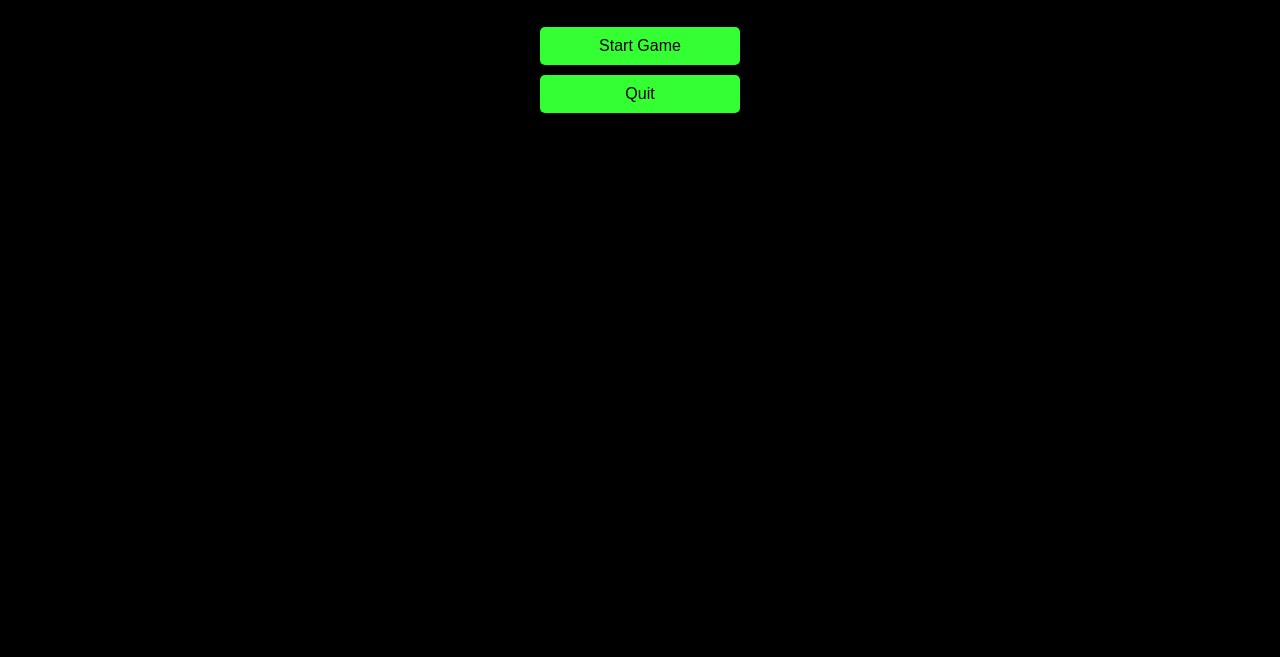
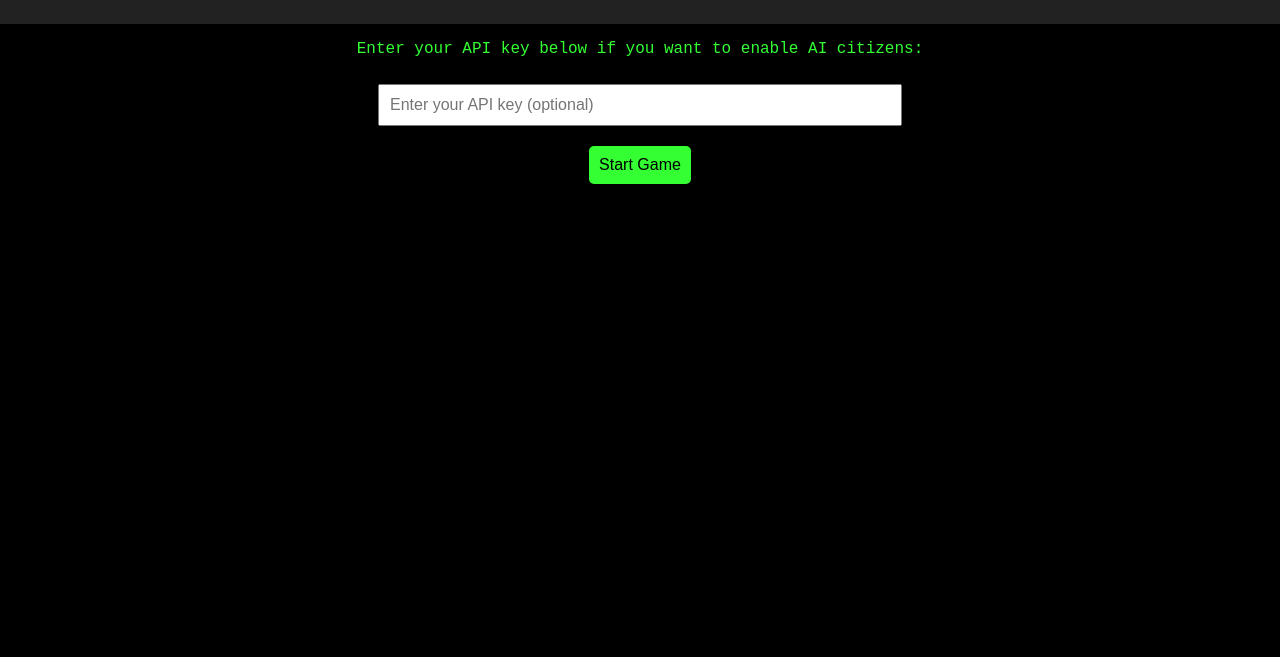
Before and after one commit to User2l1/CommunismSimulator, a plain HTML site: page index.html in a window 1280 px wide. Shown: the part 143-800 px from the top of the page. Drawn offline with Linux system fonts and the light colour scheme.

Commit message:
Update index.html

```diff
--- a/index.html
+++ b/index.html
@@ -5,7 +5,6 @@
   <meta name="viewport" content="width=device-width, initial-scale=1.0">
   <title>Communism Simulator - Main Menu</title>
   <style>
-    /* General Styles */
     body {
       font-family: 'Press Start 2P', monospace;
       background-color: black;
@@ -18,25 +17,27 @@
       background: #222;
       padding: 20px;
     }
-    h1 {
+    h1, h2 {
       color: #ff0000;
     }
-    .menu {
-      margin-top: 50px;
+    input[type="text"] {
+      font-size: 16px;
+      padding: 10px;
+      margin: 10px 0;
+      width: 80%;
+      max-width: 500px;
     }
-    .menu button {
-      display: block;
-      margin: 10px auto;
-      padding: 10px 20px;
+    button {
+      margin: 10px;
+      padding: 10px;
       font-size: 16px;
       background-color: #33ff33;
       color: black;
       border: none;
       border-radius: 5px;
       cursor: pointer;
-      width: 200px;
     }
-    .menu button:hover {
+    button:hover {
       background-color: #ff0000;
       color: white;
     }
@@ -45,23 +46,28 @@
 <body>
   <header>
     <h1>Communism Simulator</h1>
+    <h2>Main Menu</h2>
   </header>
-  <main class="menu">
+  <main>
+    <p>Enter your API key below if you want to enable AI citizens:</p>
+    <input id="api-key-input" type="text" placeholder="Enter your API key (optional)">
+    <br>
     <button onclick="startGame()">Start Game</button>
-    <button onclick="quitGame()">Quit</button>
   </main>
   <script>
     function startGame() {
+      // Retrieve the API key
+      const apiKey = document.getElementById("api-key-input").value.trim();
+      if (apiKey) {
+        // Store the API key in localStorage
+        localStorage.setItem("apiKey", apiKey);
+        alert("AI citizens enabled! Gemni API key detected.");
+      } else {
+        alert("Starting without AI citizens.");
+      }
+
       // Redirect to the game page
-      window.location.href = "Game.html"; // Replace with the actual game file name
-    }
-
-
-
-    function quitGame() {
-      // Simulate quitting the game
-      alert("Thank you for playing Communism Simulator!");
-      window.close();
+      window.location.href = "game.html";
     }
   </script>
 </body>
```
